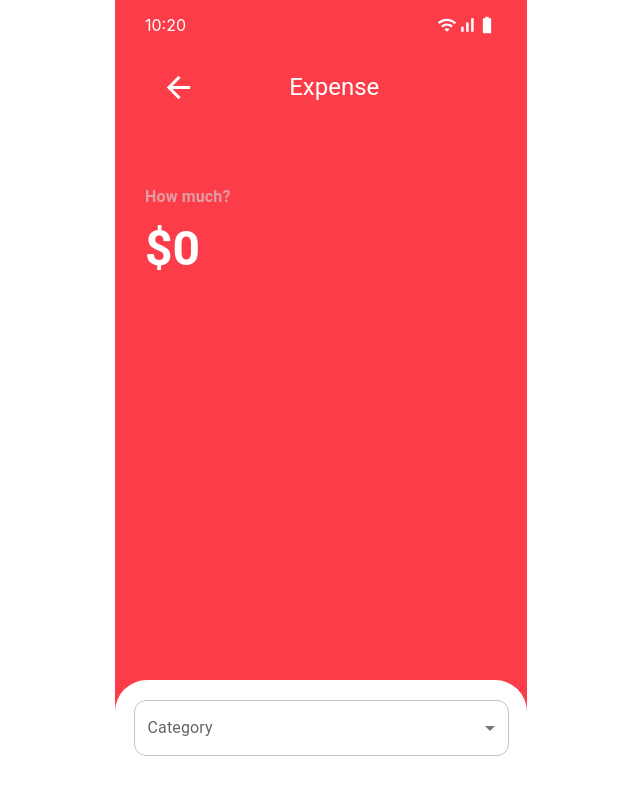
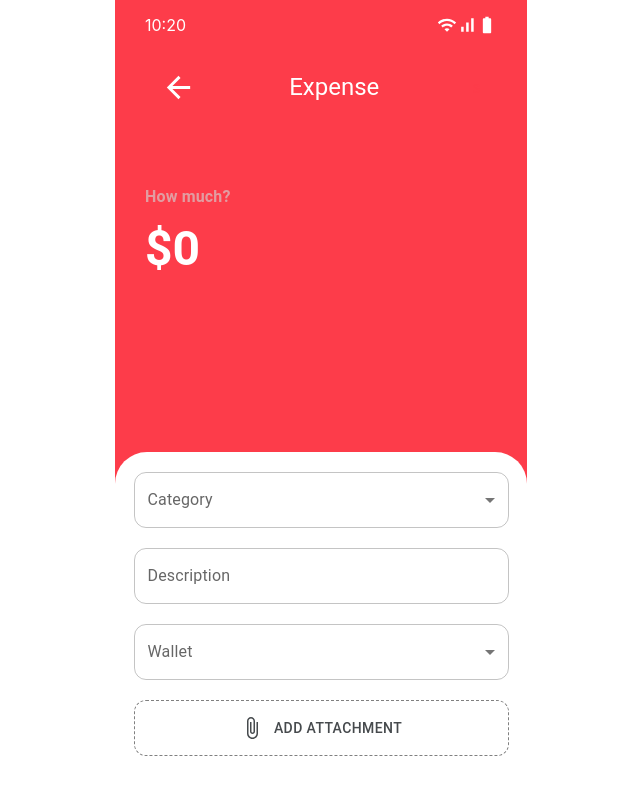
Before and after one commit to frontend-from-0/montra-client, a React (Create React App) app: page /expense/new in a window 1280 px wide. Shown: the top 794 px of the page, without its empty margins (319-959 px from the left). Built offline with nearby package versions, Linux system fonts and the light colour scheme.

Commit message:
feat: Categories seperated to another shared component

```diff
--- /dev/null
+++ b/src/modules/expense/ExpenseCategories.tsx
@@ -0,0 +1,18 @@
+export const categories = [
+  'Housing',
+  'Utilities',
+  'Food',
+  'Transportation',
+  'Healthcare',
+  'Insurance',
+  'Personal',
+  'Spending',
+  'Savings',
+  'Education',
+  'Donation',
+  'Gifts',
+  'Childcare',
+  'Travel',
+  'Subscription',
+  'Loan',
+];
--- a/src/modules/expense/Form.tsx
+++ b/src/modules/expense/Form.tsx
@@ -4,47 +4,131 @@ import MenuItem from '@mui/material/MenuItem';
 import FormControl from '@mui/material/FormControl';
 import Select, { SelectChangeEvent } from '@mui/material/Select';
 import { styled, Theme } from '@mui/material/styles';
+import OutlinedInput from '@mui/material/OutlinedInput';
+import Box from '@mui/material/Box';
+import Chip from '@mui/material/Chip';
+import { categories } from './ExpenseCategories';
+import { colors } from 'src/styles/colors';
+import TextField from '@mui/material/TextField';
+import Button from '@mui/material/Button';
+import AttachFileIcon from '@mui/icons-material/AttachFile';
 
 const StyledDiv = styled(`div`)(({ theme }: { theme: Theme }) => ({
   display: 'flex',
   width: '100%',
 }));
 
+const ITEM_HEIGHT = 48;
+const ITEM_PADDING_TOP = 8;
+const MenuProps = {
+  PaperProps: {
+    style: {
+      maxHeight: ITEM_HEIGHT * 4.5 + ITEM_PADDING_TOP,
+      width: 250,
+    },
+  },
+};
+
 export const Form = () => {
-  const [category, setCategory] = React.useState('');
+  //const theme = useTheme();
+  const [category, setCategory] = React.useState<string[]>([]);
+  const [textValue, setTextValue] = React.useState<string>('');
+  const [selectedWallet, setSelectedWallet] = React.useState<string>('');
+  const [showAttachmentComponent, setShowAttachmentComponent] =
+    React.useState(false);
 
-  const handleChangeCategory = (event: SelectChangeEvent) => {
-    setCategory(event.target.value as string);
+  const handleChangeCategory = (event: SelectChangeEvent<typeof category>) => {
+    const {
+      target: { value },
+    } = event;
+    setCategory(typeof value === 'string' ? value.split(',') : value);
+  };
+
+  const handleChangeText = (event: React.ChangeEvent<HTMLInputElement>) => {
+    setTextValue(event.target.value);
+  };
+
+  const handleChangeOption = (event: SelectChangeEvent) => {
+    setSelectedWallet(event.target.value as string);
   };
 
   return (
-    <StyledDiv sx={{ minWidth: 120 }}>
+    <StyledDiv
+      sx={{
+        minWidth: 120,
+        display: 'flex',
+        flexDirection: 'column',
+        gap: '20px',
+      }}
+    >
       <FormControl sx={{ width: '375px', margin: ' 20px auto' }}>
         <InputLabel id='select-category'>Category</InputLabel>
         <Select
           labelId='select-category'
           id='simple-select-category'
+          multiple
           value={category}
-          label='Age'
+          label='Category'
           onChange={handleChangeCategory}
+          input={<OutlinedInput id='select-multiple-chip' label='Category' />}
+          renderValue={(selected) => (
+            <Box sx={{ display: 'flex', flexWrap: 'wrap', gap: 0.5 }}>
+              {selected.map((value) => (
+                <Chip
+                  key={value}
+                  label={value}
+                  sx={{
+                    backgroundColor: colors.light[60],
+                    border: '1px solid ' + colors.light[80],
+                  }}
+                />
+              ))}
+            </Box>
+          )}
+          MenuProps={MenuProps}
         >
-          <MenuItem>Housing</MenuItem>
-          <MenuItem>Utilities</MenuItem>
-          <MenuItem>Food</MenuItem>
-          <MenuItem>Transpotarion</MenuItem>
-          <MenuItem>Healthcare</MenuItem>
-          <MenuItem>Insurance</MenuItem>
-          <MenuItem>Personal</MenuItem>
-          <MenuItem>Spending</MenuItem>
-          <MenuItem>Savings</MenuItem>
-          <MenuItem>Edication</MenuItem>
-          <MenuItem>Donation</MenuItem>
-          <MenuItem>Gifts</MenuItem>
-          <MenuItem>Childcare</MenuItem>
-          <MenuItem>Travel</MenuItem>
-          <MenuItem>Subscription</MenuItem>
-          <MenuItem>Loan</MenuItem>
+          {categories.map((category) => (
+            <MenuItem key={category} value={category}>
+              {category}
+            </MenuItem>
+          ))}
         </Select>
+        <TextField
+          label='Description'
+          value={textValue}
+          onChange={handleChangeText}
+          variant='outlined'
+          sx={{ marginTop: '20px' }}
+        />
+        <FormControl sx={{ marginTop: '20px' }}>
+          <InputLabel id='select-option'>Wallet</InputLabel>
+          <Select
+            labelId='select-option'
+            id='simple-select-option'
+            value={selectedWallet}
+            onChange={handleChangeOption}
+            input={<OutlinedInput id='select-single-option' label='Option' />}
+          >
+            <MenuItem value='1'>1</MenuItem>
+            <MenuItem value='2'>2</MenuItem>
+            <MenuItem value='3'>3</MenuItem>
+          </Select>
+          <Button
+            onClick={() => setShowAttachmentComponent}
+            component='label'
+            sx={{
+              backgroundColor: 'white',
+              border: '1px dashed gray',
+              height: '56px',
+              marginTop: '20px',
+              color: colors.dark[50],
+            }}
+          >
+            <AttachFileIcon sx={{ marginRight: '10px' }}></AttachFileIcon>
+            Add attachment
+            <input type='file' hidden />
+          </Button>
+        </FormControl>
       </FormControl>
     </StyledDiv>
   );
```
